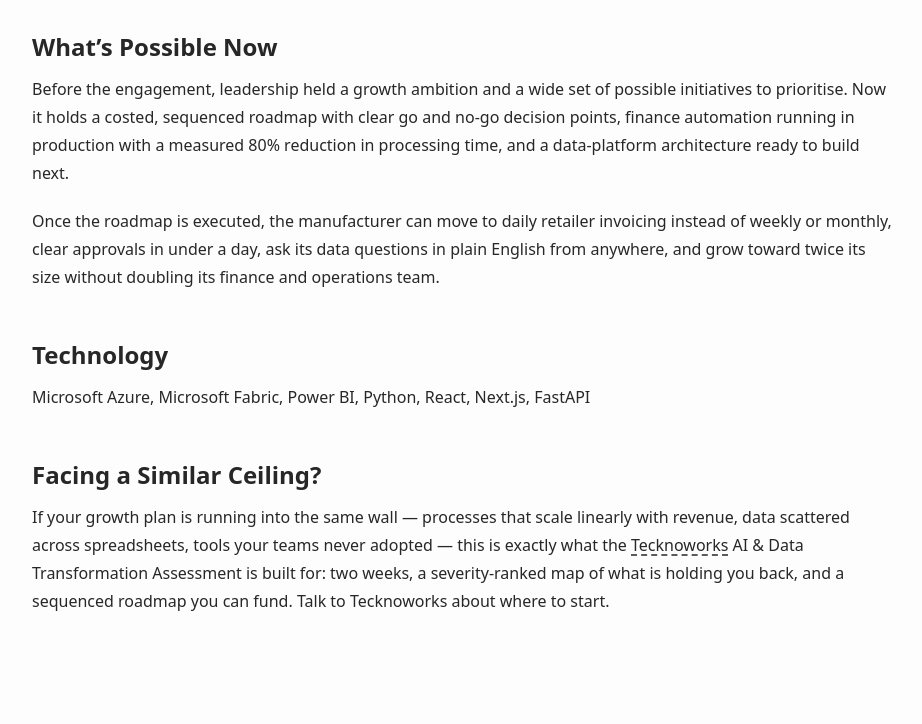
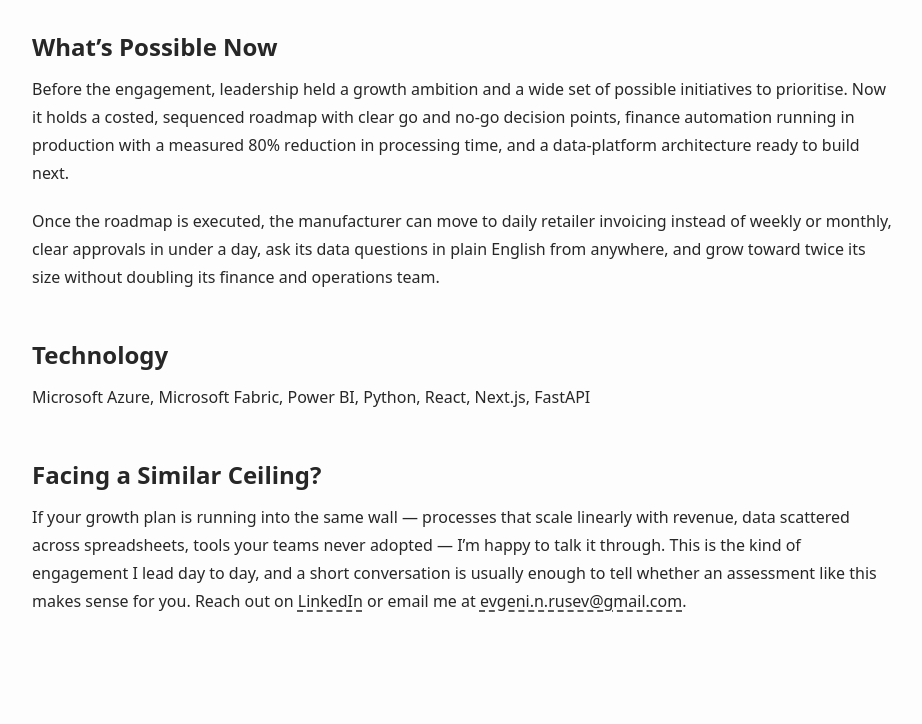
Before and after one commit to evgenirusev/blog, an Astro site: page /case-studies/pain-points-to-funded-roadmap in a window 1280 px wide. Shown: the part 3913-4637 px from the top of the page, without its empty margins (176-1098 px from the left). Built offline with nearby package versions, Linux system fonts and the light colour scheme; Astro itself is replaced by a stand-in of ours.

Commit message:
docs: make case study closing personal
Co-Authored-By: Claude Fable 5 <noreply@anthropic.com>

```diff
--- a/src/pages/case-studies/pain-points-to-funded-roadmap.md
+++ b/src/pages/case-studies/pain-points-to-funded-roadmap.md
@@ -105,4 +105,4 @@ Microsoft Azure, Microsoft Fabric, Power BI, Python, React, Next.js, FastAPI
 
 ## Facing a Similar Ceiling?
 
-If your growth plan is running into the same wall — processes that scale linearly with revenue, data scattered across spreadsheets, tools your teams never adopted — this is exactly what the [Tecknoworks](https://tecknoworks.com) AI & Data Transformation Assessment is built for: two weeks, a severity-ranked map of what is holding you back, and a sequenced roadmap you can fund. Talk to Tecknoworks about where to start.
+If your growth plan is running into the same wall — processes that scale linearly with revenue, data scattered across spreadsheets, tools your teams never adopted — I'm happy to talk it through. This is the kind of engagement I lead day to day, and a short conversation is usually enough to tell whether an assessment like this makes sense for you. Reach out on [LinkedIn](https://www.linkedin.com/in/evgeni-rusev-24636017b/) or email me at [evgeni.n.rusev@gmail.com](mailto:evgeni.n.rusev@gmail.com).
```
